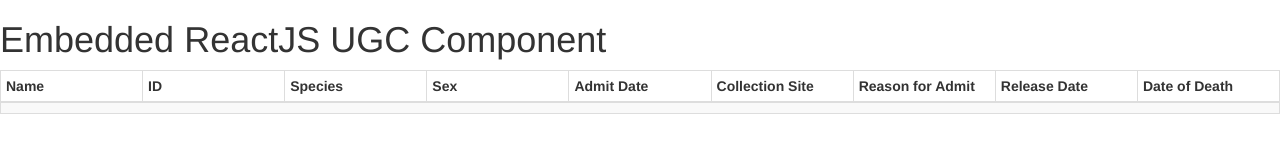
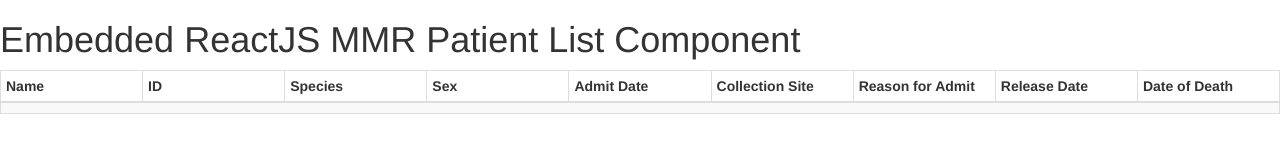
Before and after one commit to Ocean-Wise/mmr-patient-list, a React app: page index.html in a window 1280 px wide. Built offline with nearby package versions, Linux system fonts and the light colour scheme; no server answers.

Commit message:
Updated metadata

```diff
--- a/index.html
+++ b/index.html
@@ -7,9 +7,8 @@
     <meta http-equiv="x-ua-compatible" content="ie=edge">
     <meta name="viewport" content="width=device-width, initial-scale=1, user-scalable=no">
 
-    <title>reactEmbed Example</title>
+    <title>MMR Patient List Example</title>
     <script src="/builds/patientList.min.js" type="text/javascript"></script>
-    <!-- <script src="http://35.227.59.7:443/embeddable" type="text/javascript"></script> -->
     <link href="https://maxcdn.bootstrapcdn.com/bootstrap/3.3.7/css/bootstrap.min.css" rel="stylesheet" integrity="sha384-BVYiiSIFeK1dGmJRAkycuHAHRg32OmUcww7on3RYdg4Va+PmSTsz/K68vbdEjh4u" crossorigin="anonymous">
     <script>
       window.onload = function initialise(){
@@ -29,7 +28,7 @@
 
 
   <body>
-    <h1>Embedded ReactJS UGC Component</h1>
+    <h1>Embedded ReactJS MMR Patient List Component</h1>
     <div id="thePatientList" />
   </body>
 </html>
```
